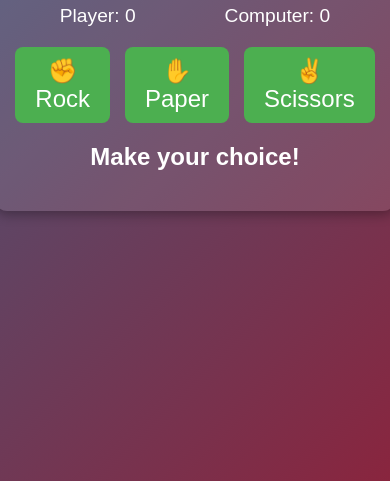
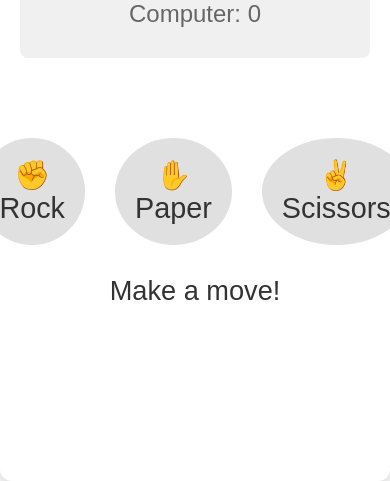
Before and after one commit to HYMANJULL/Firstrepo, a plain HTML site: page index.html in a window 390 px wide. Shown: the part 363-844 px from the top of the page. Drawn offline with Linux system fonts and the light colour scheme.

Commit message:
Ui changes

```diff
--- a/index.html
+++ b/index.html
@@ -8,10 +8,10 @@
 </head>
 <body>
   <div class="game-container">
-    <h1>Rock, Paper, Scissors</h1>
+    <h1>Rock Paper Scissors</h1>
     <div class="scoreboard">
-      <div class="score player-score">Player: <span id="player-score">0</span></div>
-      <div class="score computer-score">Computer: <span id="computer-score">0</span></div>
+      <div class="score player-score-text">Player: <span id="player-score">0</span></div>
+      <div class="score computer-score-text">Computer: <span id="computer-score">0</span></div>
     </div>
     <div class="choices">
       <button class="choice" data-choice="rock">✊ Rock</button>
@@ -19,7 +19,7 @@
       <button class="choice" data-choice="scissors">✌️ Scissors</button>
     </div>
     <div class="result">
-      <h2 id="result-text">Make your choice!</h2>
+      <p id="result-text">Make a move!</p>
     </div>
   </div>
   <script src="script.js"></script>
--- a/script.js
+++ b/script.js
@@ -5,16 +5,24 @@ const computerScoreElement = document.getElementById("computer-score");
 const resultText = document.getElementById("result-text");
 const choices = document.querySelectorAll(".choice");
 
+// Load sound files
+const clickSound = new Audio("sounds/click.mp3");
+const winSound = new Audio("sounds/win.mp3");
+const loseSound = new Audio("sounds/lose.mp3");
+
 let playerScore = 0;
 let computerScore = 0;
 
 choices.forEach(choice => {
   choice.addEventListener("click", () => {
+    clickSound.play(); // Play click sound on choice
     const playerChoice = choice.dataset.choice;
     const computerChoice = getComputerChoice();
     const result = determineWinner(playerChoice, computerChoice);
     displayResult(result, playerChoice, computerChoice);
     updateScore(result);
+    playResultSound(result); // Play sound based on result
+    animateResult(result);
   });
 });
 
@@ -39,14 +47,17 @@ function determineWinner(player, computer) {
 function displayResult(result, playerChoice, computerChoice) {
   if (result === "win") {
     resultText.textContent = `You won! ${capitalize(playerChoice)} beats ${capitalize(computerChoice)}!`;
-    resultText.style.color = "#4CAF50";
+    resultText.classList.add("win");
   } else if (result === "lose") {
     resultText.textContent = `You lost! ${capitalize(computerChoice)} beats ${capitalize(playerChoice)}!`;
-    resultText.style.color = "#FF5252";
+    resultText.classList.add("lose");
   } else {
     resultText.textContent = "It's a draw!";
-    resultText.style.color = "#FFB74D";
+    resultText.classList.add("draw");
   }
+  setTimeout(() => {
+    resultText.classList.remove("win", "lose", "draw");
+  }, 1000);
 }
 
 function updateScore(result) {
@@ -59,6 +70,19 @@ function updateScore(result) {
   }
 }
 
+function playResultSound(result) {
+  if (result === "win") {
+    winSound.play();
+  } else if (result === "lose") {
+    loseSound.play();
+  }
+}
+
+function animateResult(result) {
+  resultText.classList.add("animated");
+  setTimeout(() => resultText.classList.remove("animated"), 500);
+}
+
 function capitalize(word) {
   return word.charAt(0).toUpperCase() + word.slice(1);
 }
--- a/styles.css
+++ b/styles.css
@@ -1,65 +1,138 @@
 /* styles.css */
 
-body {
+* {
+  margin: 0;
+  padding: 0;
+  box-sizing: border-box;
+}
+
+body, html {
+  height: 100%;
+  font-family: 'Arial', sans-serif;
+  background: #f5f5f5;
+  color: #333;
   display: flex;
   justify-content: center;
   align-items: center;
-    height: 100vh;
-    font-family: Arial, sans-serif;
-    background: linear-gradient(135deg, #3a6186, #89253e);
-    color: #fff;
-    margin: 0;
+  overflow: hidden; /* Remove scrollbars */
 }
 
 .game-container {
+  width: 100vw; /* Full width of the viewport */
+  height: 100vh; /* Full height of the viewport */
+  display: flex;
+  flex-direction: column;
+  justify-content: center;
+  align-items: center;
+  padding: 20px;
   text-align: center;
-    background: rgba(255, 255, 255, 0.1);
-    padding: 20px;
+  background: #ffffff;
   border-radius: 12px;
-    box-shadow: 0px 4px 12px rgba(0, 0, 0, 0.3);
+  box-shadow: 0 4px 12px rgba(0, 0, 0, 0.1);
 }
 
 h1 {
+  font-size: 3rem;
+  color: #333;
   margin-bottom: 20px;
 }
 
 .scoreboard {
   display: flex;
-    justify-content: space-around;
-    margin-bottom: 20px;
+  justify-content: center;
+  width: 100%;
+  margin-bottom: 30px;
+  padding: 10px;
+  border-radius: 8px;
+  background: #f0f0f0;
 }
 
 .score {
-    font-size: 1.2rem;
+  font-size: 1.5rem;
+  color: #666;
+  margin: 0 20px;
 }
 
 .choices {
   display: flex;
   justify-content: center;
-    gap: 15px;
+  gap: 30px;
+  margin-top: 50px;
 }
 
 .choice {
-    font-size: 1.5rem;
-    padding: 10px 20px;
+  font-size: 2rem;
+  padding: 25px;
   border: none;
-    border-radius: 8px;
-    background-color: #4caf50;
-    color: #fff;
+  border-radius: 50%;
+  background-color: #e0e0e0;
+  color: #333;
   cursor: pointer;
-    transition: transform 0.3s;
+  transition: transform 0.3s, box-shadow 0.3s, background-color 0.3s;
 }
 
 .choice:hover {
-    transform: scale(1.1);
-    background-color: #45a049;
+  transform: scale(1.2);
+  background-color: #d1d1d1;
+  box-shadow: 0 4px 12px rgba(0, 0, 0, 0.2);
 }
 
 .result {
-    margin-top: 20px;
+  margin-top: 30px;
 }
 
 #result-text {
-    font-size: 1.5rem;
-    transition: color 0.3s;
+  font-size: 2rem;
+  color: #333;
+  transition: color 0.3s, transform 0.3s;
 }
+
+.win {
+  color: #4CAF50;
+}
+
+.lose {
+  color: #FF5252;
+}
+
+.draw {
+  color: #FFB74D;
+}
+
+.animated {
+  animation: shake 0.5s ease;
+}
+
+@keyframes shake {
+  0% { transform: translateX(0); }
+  25% { transform: translateX(-5px); }
+  50% { transform: translateX(5px); }
+  75% { transform: translateX(-5px); }
+  100% { transform: translateX(0); }
+}
+
+@media (max-width: 1200px) {
+  h1 {
+    font-size: 2.5rem;
+  }
+
+  .choice {
+    font-size: 1.8rem;
+    padding: 20px;
+  }
+
+  #result-text {
+    font-size: 1.7rem;
+  }
+}
+
+@media (max-width: 1000px) {
+  .scoreboard {
+    flex-direction: column;
+    padding: 20px;
+  }
+
+  .score {
+    margin: 10px 0;
+  }
+}
```
Also changed, not shown: 1 other file. Lines whose indentation alone changed are shown as unchanged.
